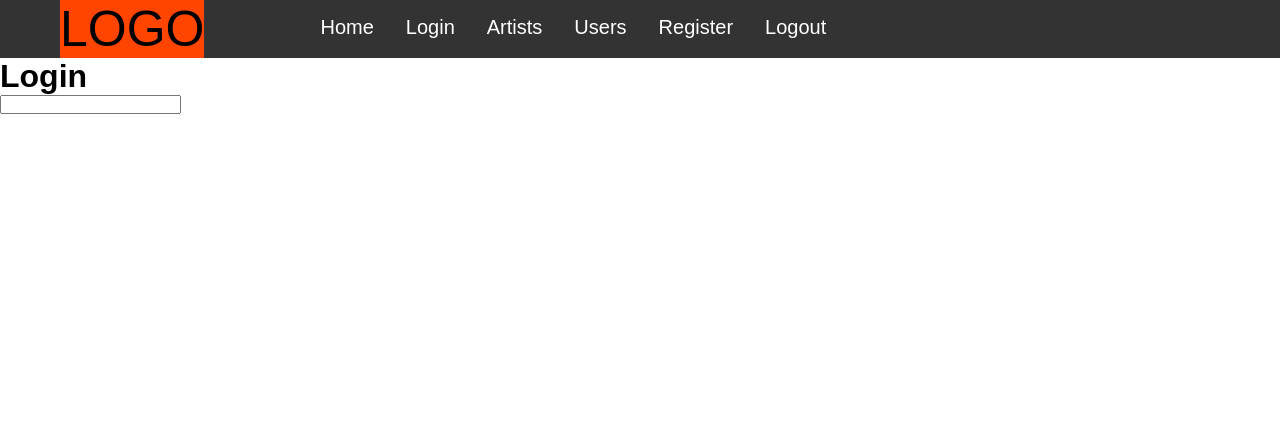
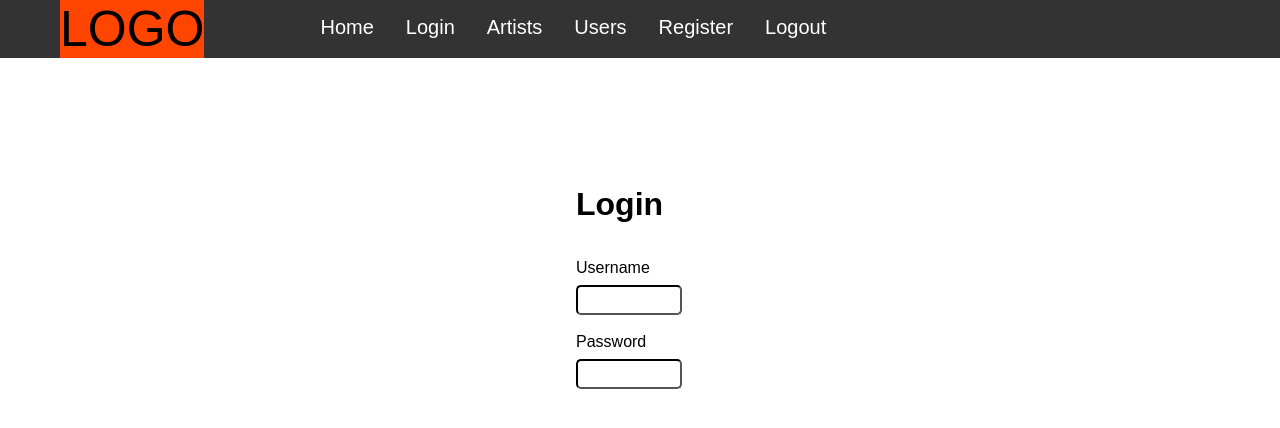
Before and after one commit to CodecoolGlobal/el-proyecte-grande-sprint-1-csharp-KisLorand, a React (Create React App) app in the folder Badcamp/Frontend/: page /login in a window 1280 px wide. Shown: the top 428 px of the page. Built offline with nearby package versions, Linux system fonts and the light colour scheme.

Commit message:
updating stylesheet

```diff
--- /dev/null
+++ b/Badcamp/Frontend/src/components/Login/Login.css
@@ -0,0 +1,36 @@
+* {
+    margin: 0;
+    padding: 0;
+    box-sizing: border-box;
+    vertical-align: baseline;
+}
+
+body {
+    font-family: Arial, Helvetica, sans-serif;
+    -webkit-font-smoothing: antialiased;
+    -moz-osx-font-smoothing: grayscale;
+}
+
+.Login {
+    margin-left: 45%;
+    margin-top: 10%;
+}
+
+.input {
+    margin-top: 0.5rem;
+    padding: 0.25rem;
+    width: 15%;
+    font-size: 1rem;
+    border-color: #000000;
+    border-radius: 5px;
+}
+
+button {
+    width: 100%;
+    min-height: 48px;
+    margin-top: 0.5rem;
+    font-size: 1rem;
+    border-radius: 0.25rem;
+    box-shadow: 2px 2px 5px #000;
+    padding: 0.25rem;
+}
--- a/Badcamp/Frontend/src/components/Login/Login.jsx
+++ b/Badcamp/Frontend/src/components/Login/Login.jsx
@@ -1,12 +1,22 @@
+import './Login.css';
+
 const Login = () => {
 
     return (
         <div className="Login">
-            <h1>Login</h1>
-            <input
-                className="input"
-                type="text"
-            />
+            <h1>Login</h1><br /><br />
+            <form>
+                <label>Username</label><br/>
+                <input
+                    className="input"
+                    type="text"
+                /><br /><br />
+                <label>Password</label><br />
+                <input
+                    className="input"
+                    type="text"
+                />
+            </form>
         </div>
     );
 }
```
